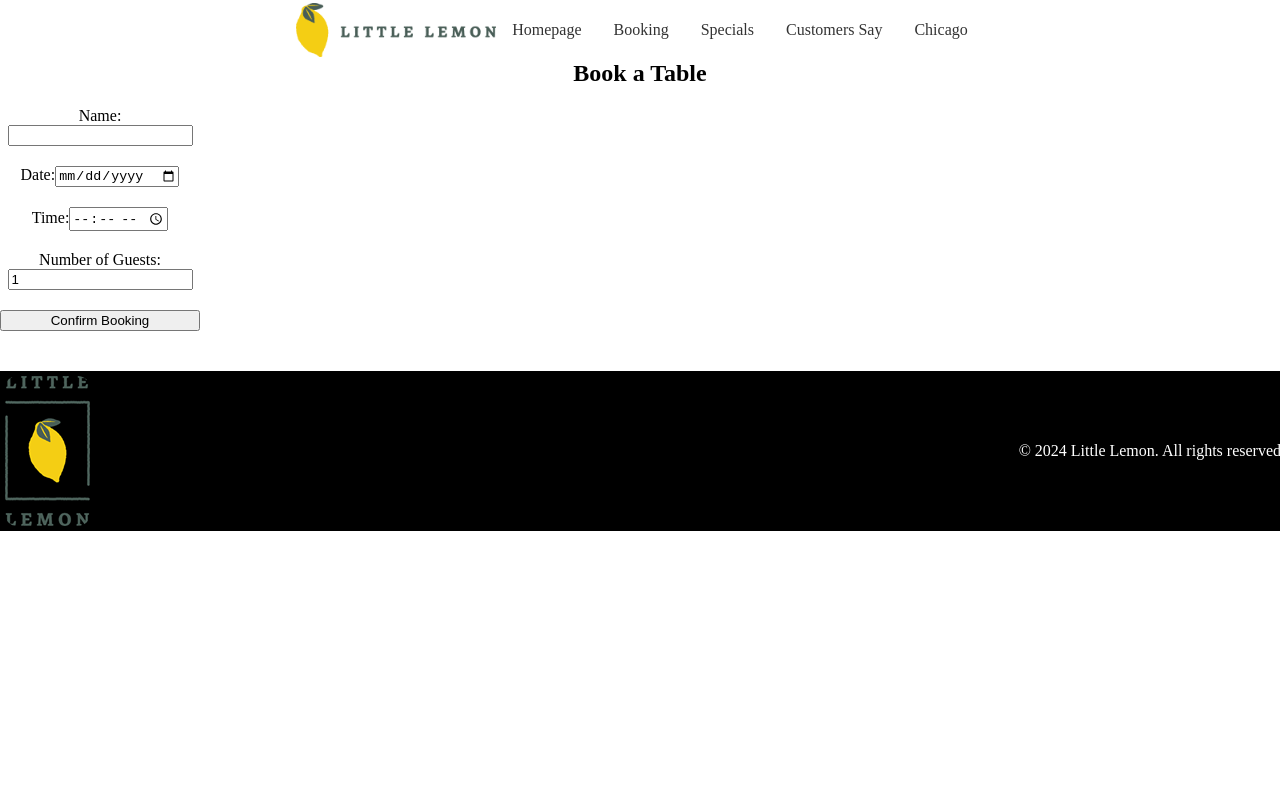
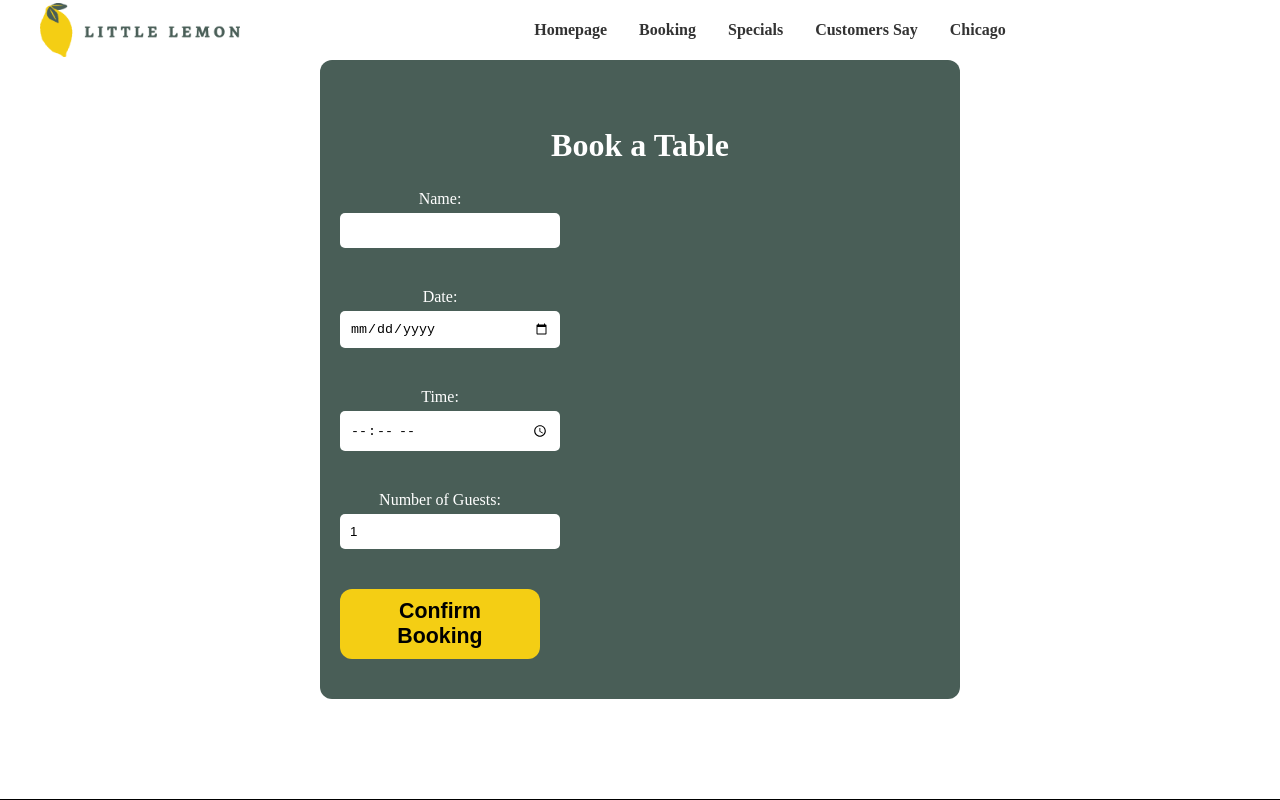
Before and after one commit to gabrielpuga/llemon_repo, a React (Create React App) app: page /booking in a window 1280 px wide. Shown: the top 800 px of the page. Built offline with nearby package versions, Linux system fonts and the light colour scheme.

Commit message:
styling BookingPage

```diff
--- a/src/App.css
+++ b/src/App.css
@@ -32,20 +32,24 @@ nav {
   height: 60px;
   display: flex;
   align-items: center;
-  justify-content: center;
+  justify-content: space-between; /* Keep this for logo on the left */
   z-index: 999;
   background-color: white;
+  padding: 0 20px; /* Add horizontal padding */
 }
 
 nav img {
   max-width: 200px;
+  padding-left: 20px; /* Add padding to the left of the logo */
 }
 
 nav ul {
   list-style: none;
   padding: 0;
   display: flex;
-  justify-content: center;
+  flex-grow: 1; /* Allow ul to grow */
+  justify-content: center; /* Center the nav items */
+  margin: 0; /* Remove default margin */
 }
 
 nav li {
@@ -56,11 +60,12 @@ nav li {
 nav a {
   text-decoration: none;
   color: #333;
+  font-weight: bold; /* Make text options bolder */
 }
 
 /* Main Content Area */
 main {
-  margin-top: 60px; /* Push down from nav */
+  margin-top: 60px; /* Push down from nav height */
   padding-bottom: 40px; /* Add space before footer */
 }
 
@@ -100,6 +105,49 @@ main {
   font-size: 16pt;
   font-weight: bold;
 }
+
+/* BookingPage Styles */
+.booking-page {
+  background-color: #495e57; /* Same background color as CallToAction */
+  padding: 40px 20px; /* Similar padding */
+  color: white; /* Text color */
+  text-align: center; /* Center text */
+  border-radius: 12px; /* Rounded corners */
+  margin: 40px auto; /* Center and space it from other elements */
+  max-width: 600px; /* Limit the width */
+}
+
+.booking-page h2 {
+  font-size: 2rem; /* Heading size */
+}
+
+.booking-page .form-group {
+  margin-bottom: 20px; /* Space between form fields */
+}
+
+.booking-page label {
+  display: block; /* Labels on new line */
+  margin-bottom: 5px; /* Space below labels */
+}
+
+.booking-page input {
+  width: 100%; /* Full width */
+  padding: 10px; /* Padding for input fields */
+  border-radius: 5px; /* Rounded corners */
+  border: none; /* No border */
+}
+
+.booking-page button {
+  background-color: #F4CE14; /* Button color */
+  color: black; /* Text color */
+  padding: 10px 20px; /* Padding for button */
+  border: none; /* No border */
+  border-radius: 12px; /* Rounded corners */
+  font-size: 16pt; /* Font size */
+  font-weight: bold; /* Bold text */
+  cursor: pointer; /* Pointer cursor */
+}
+
 
 /* Specials Styles */
 .specials {
@@ -142,11 +190,12 @@ main {
 footer {
   background-color: #000;
   color: white;
-  padding: 5px;
+  padding: 10px; /* Adjusted for better appearance */
   display: flex;
   align-items: center;
-  justify-content: space-between;
+  justify-content: center; /* Center items */
   width: 100%;
+  margin-top: 20px; /* Space between content and footer */
 }
 
 footer img {
@@ -157,7 +206,7 @@ footer img {
 
 footer section {
   flex-grow: 1;
-  text-align: left;
+  text-align: center; /* Center text within the section */
 }
 
 /* Form Styles */
--- a/src/BookingPage.js
+++ b/src/BookingPage.js
@@ -17,7 +17,7 @@ function BookingPage() {
     <div className="booking-page">
       <h2>Book a Table</h2>
       <form onSubmit={handleSubmit}>
-        <div>
+        <div className="form-group">
           <label htmlFor="name">Name:</label>
           <input
             type="text"
@@ -27,7 +27,7 @@ function BookingPage() {
             required
           />
         </div>
-        <div>
+        <div className="form-group">
           <label htmlFor="date">Date:</label>
           <input
             type="date"
@@ -37,7 +37,7 @@ function BookingPage() {
             required
           />
         </div>
-        <div>
+        <div className="form-group">
           <label htmlFor="time">Time:</label>
           <input
             type="time"
@@ -47,7 +47,7 @@ function BookingPage() {
             required
           />
         </div>
-        <div>
+        <div className="form-group">
           <label htmlFor="guests">Number of Guests:</label>
           <input
             type="number"
--- a/src/CallToAction.js
+++ b/src/CallToAction.js
@@ -1,7 +1,14 @@
 import './App.css';
 import React from 'react';
+import { useNavigate } from 'react-router-dom'; // Import useNavigate
 
 function CallToAction() {
+  const navigate = useNavigate(); // Initialize useNavigate
+
+  const handleBooking = () => {
+    navigate('/booking'); // Navigate to BookingPage
+  };
+
   return (
     <div className="call-to-action">
       <div className="cta-content">
@@ -9,7 +16,7 @@ function CallToAction() {
         <div className="cta-text">
           <h1>Welcome to Little Lemon!</h1>
           <p>Your favorite place for delicious meals.</p>
-          <button>Book a table Now</button>
+          <button onClick={handleBooking}>Book a table Now</button> {/* Add onClick handler */}
         </div>
       </div>
     </div>
--- a/src/Main.js
+++ b/src/Main.js
@@ -2,7 +2,7 @@ import React from 'react';
 
 function Main({ children }) {
   return (
-    <main>
+    <main> {/* Adjust this value as needed */}
       {children} {/* This will render the Routes defined in App.js */}
     </main>
   );
```
